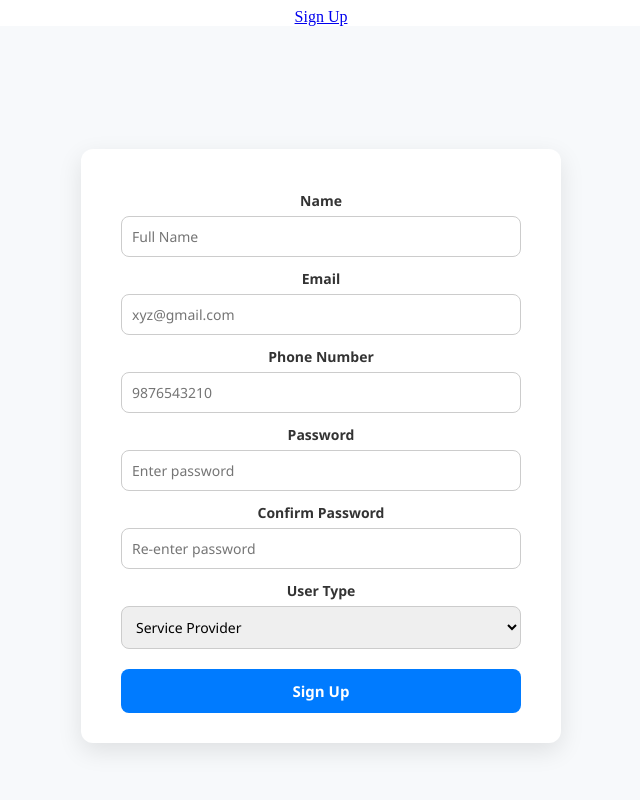
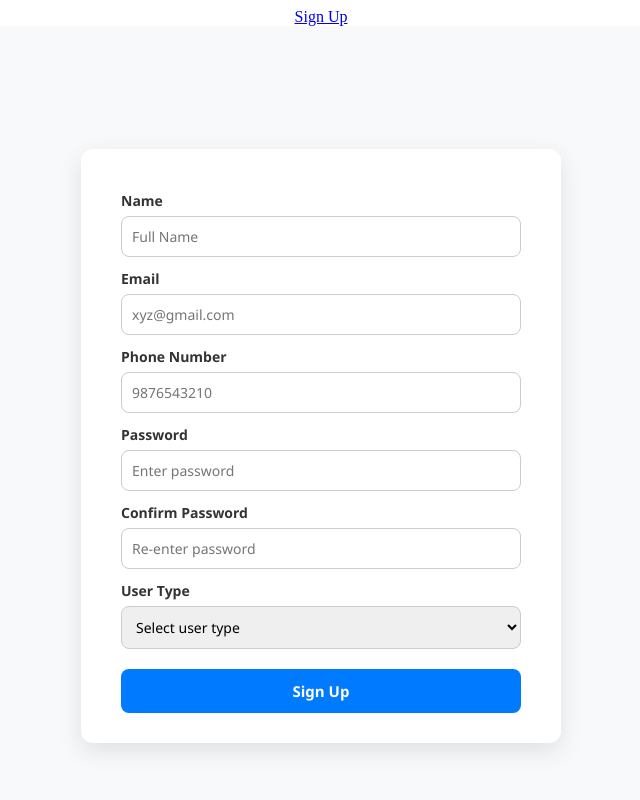
Before and after one commit to ritz-2015/Local-Service-Provider, a React (Create React App) app in the folder frontend/: page /signup in a window 1280 px wide. Shown: the top 800 px of the page, without its empty margins (319-959 px from the left). Built offline with nearby package versions, Linux system fonts and the light colour scheme.

Commit message:
signup form validation

```diff
--- a/frontend/package.json
+++ b/frontend/package.json
@@ -13,7 +13,8 @@
     "react-dom": "^19.1.0",
     "react-router-dom": "^7.7.1",
     "react-scripts": "5.0.1",
-    "web-vitals": "^2.1.4"
+    "web-vitals": "^2.1.4",
+    "yup": "^1.6.1"
   },
   "scripts": {
     "start": "react-scripts start",
--- a/frontend/src/pages/Signup.js
+++ b/frontend/src/pages/Signup.js
@@ -1,29 +1,76 @@
 import React from 'react';
 import { Formik, Form, Field, ErrorMessage } from 'formik';
 import '../pagescss/Signup.css';
+import * as Yup from 'yup';
+
+function Signup() {
+    const initialValues = {
+        name: "",
+        email: "",
+        phoneno: "",
+        password: "",
+        confirmPassword: "",
+        role: ""
+    };
+
+    const validationSchema = Yup.object().shape({
+        name: Yup.string()
+            .required("Name is required"),
+
+        email: Yup.string()
+            .matches(/^[a-zA-Z0-9._%+-]+@gmail\.com$/, "Enter a valid Gmail address")
+            .required("Email is required"),
+
+        phoneno: Yup.string()
+            .matches(/^\d{10}$/, "Phone number must be exactly 10 digits")
+            .required("Phone number is required"),
+
+        password: Yup.string()
+            .matches(
+                /^(?=.*[a-z])(?=.*[A-Z])(?=.*\d)(?=.*[\W_]).{8,}$/,
+                "Password must be at least 8 characters and include 1 uppercase, 1 lowercase, 1 digit, and 1 special character"
+            )
+            .required("Password is required"),
+
+        confirmPassword: Yup.string()
+            .oneOf([Yup.ref('password'), null], "Passwords must match")
+            .required("Please confirm your password"),
+
+        role: Yup.string()
+            .required("Please select a user type"),
+    });
 
 
-function Signup() {
+    const onSubmit = (data) => {
+        console.log(data);
+    };
+
     return (
         <div className="signup">
-            <Formik>
+            <Formik initialValues={initialValues} onSubmit={onSubmit} validationSchema={validationSchema}>
                 <Form className="formContainer">
                     <label>Name</label>
+                    <ErrorMessage name="name" component="span" />
                     <Field id="inputName" name="name" placeholder="Full Name" />
 
                     <label>Email</label>
+                    <ErrorMessage name="email" component="span" />
                     <Field id="inputEmail" name="email" placeholder="xyz@gmail.com" />
 
                     <label>Phone Number</label>
+                    <ErrorMessage name="phoneno" component="span" />
                     <Field id="inputPhone" name="phoneno" placeholder="9876543210" />
 
                     <label>Password</label>
+                    <ErrorMessage name="password" component="span" />
                     <Field id="inputPassword" name="password" type="password" placeholder="Enter password" />
 
                     <label>Confirm Password</label>
+                    <ErrorMessage name="confirmPassword" component="span" />
                     <Field id="inputConfirmPassword" name="confirmPassword" type="password" placeholder="Re-enter password" />
 
                     <label>User Type</label>
+                    <ErrorMessage name="role" component="span" />
                     <Field as="select" id="inputRole" name="role">
                         <option value="" disabled hidden>Select user type</option>
                         <option value="provider">Service Provider</option>
--- a/frontend/src/pagescss/Signup.css
+++ b/frontend/src/pagescss/Signup.css
@@ -28,7 +28,11 @@
   font-weight: 600;
   color: #333;
   font-size: 14px;
+  text-align: left;       /* ensures left alignment */
+  width: 100%;            /* makes label stretch full width */
+  display: block;         /* allows text-align to apply properly */
 }
+
 
 /* Inputs and dropdown */
 .formContainer input,
@@ -65,3 +69,12 @@
 .formContainer button:hover {
   background-color: #0056b3;
 }
+
+/* Error message styling */
+.formContainer span {
+  color: red;
+  font-size: 12px;
+  text-align: right;
+  display: block;
+  margin-bottom: 4px;
+}
```
Also changed, not shown: 1 other file (tests, documents, lock files or other folders).
